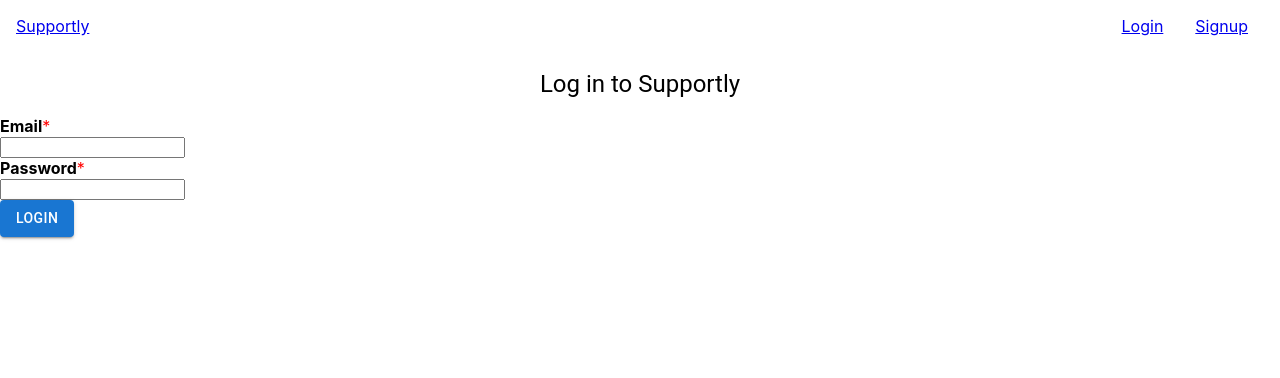
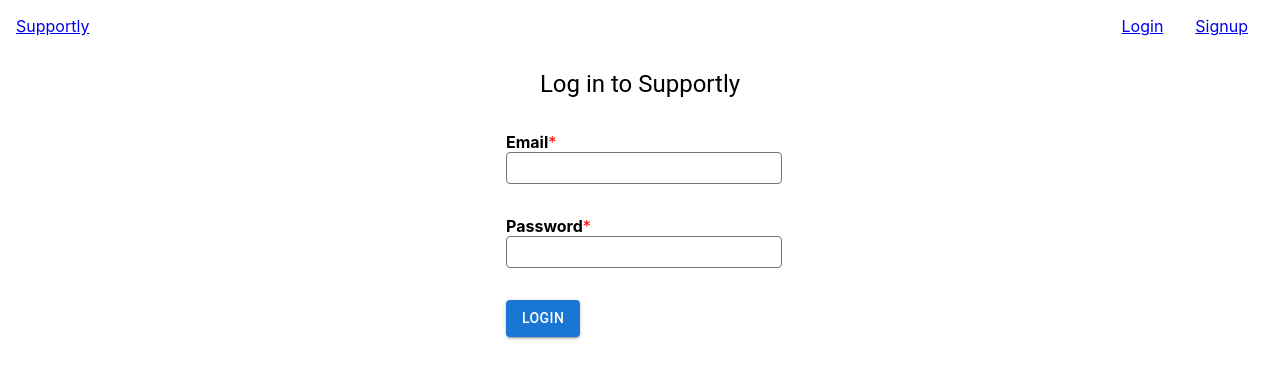
Before and after one commit to clchen-arcadia/supportly, a React (Create React App) app in the folder frontend/: page /login in a window 1280 px wide. Shown: the top 378 px of the page. Built offline with nearby package versions, Linux system fonts and the light colour scheme; no server answers; the HTML template or start-up script is replaced by a standard one.

Commit message:
Refactor forms
* Add styles
* Add error state and alert pattern
* add navigation to "/" on success

```diff
--- a/frontend/src/components/LoginForm.js
+++ b/frontend/src/components/LoginForm.js
@@ -1,12 +1,16 @@
-import { Box, Button } from '@mui/material';
+import { Box, Button, Alert } from '@mui/material';
 import { useState } from 'react';
+import { useNavigate } from "react-router-dom";
 
 
-function LoginForm({ onSubmit }) {
+function LoginForm({ handleLogin }) {
   const [formData, setFormData] = useState({
     email: '',
     password: '',
   });
+  const [errors, setErrors] = useState("");
+
+  const navigate = useNavigate();
 
   function handleChange(evt) {
     const { name, value } = evt.target;
@@ -16,19 +20,42 @@ function LoginForm({ onSubmit }) {
     }));
   }
 
-  function handleSubmit(evt) {
+  async function handleSubmit(evt) {
     evt.preventDefault();
-    onSubmit(formData);
+    try {
+      await handleLogin(formData);
+      navigate("/");
+    } catch (err) {
+      setErrors(err.response.data.error);
+      console.error("LoginForm errors", err);
+    }
   }
 
-  const inputStyles = {};
+  const inputStyles = {
+    width: '100%',
+    padding: '7.5px 3px',
+    borderRadius: '4px',
+    border: '1px solid rgb(118, 118, 118)',
+  };
 
   return (
     <form
       onSubmit={handleSubmit}
+      style={{
+        display: 'flex',
+        flexDirection: "column",
+        alignItems: 'center',
+      }}
     >
-      <Box>
-        <Box>
+      <Box
+        sx={{
+          display: 'flex',
+          flexDirection: 'column',
+          justifyContent: 'space-between',
+          width: '300px',
+        }}
+      >
+        <Box m={2}>
           <label htmlFor='email'>
             <span style={{ fontWeight: 'bold' }}>
               Email</span><span style={{ color: 'red' }}>*</span>
@@ -44,7 +71,7 @@ function LoginForm({ onSubmit }) {
           </label>
         </Box>
 
-        <Box>
+        <Box m={2}>
           <label htmlFor='password'>
             <span style={{ fontWeight: 'bold' }}>
               Password</span><span style={{ color: 'red' }}>*</span>
@@ -60,6 +87,7 @@ function LoginForm({ onSubmit }) {
           </label>
         </Box>
 
+        <Box m={2}>
           <Button
             variant='contained'
             type='submit'
@@ -67,10 +95,11 @@ function LoginForm({ onSubmit }) {
             Login
           </Button>
         </Box>
+
+        {errors && <Alert severity="warning">{errors}</Alert>}
+      </Box>
     </form>
-
   );
-
 }
 
 export default LoginForm;
```
Also changed, not shown: frontend/src/components/SignupForm.js (+40 -9 lines). Lines whose indentation alone changed are shown as unchanged.
